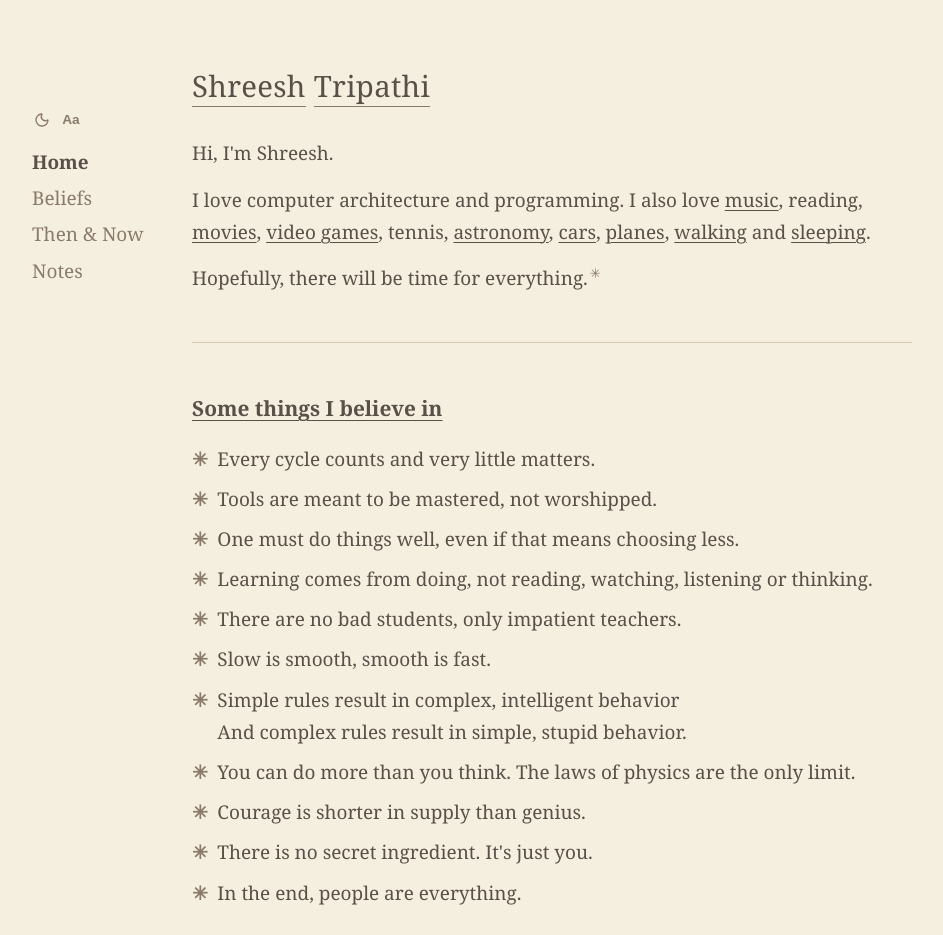
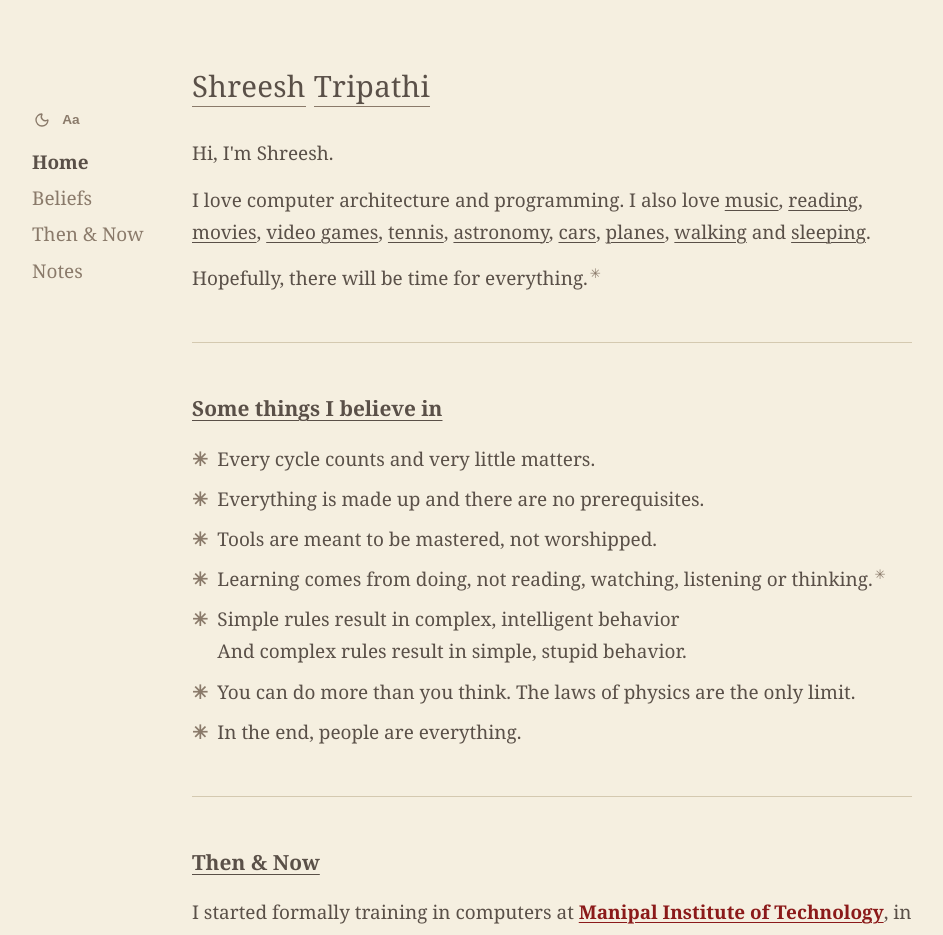
Before and after one commit to notsheesh/notsheesh.github.io, a React (Vite) app: page / in a window 1280 px wide. Shown: the top 935 px of the page, without its empty margins (138-1081 px from the left). Built offline with nearby package versions, Linux system fonts and the light colour scheme; a web font is replaced by a local one.

Commit message:
update beliefs and interest annotations
Co-Authored-By: OpenAI Codex <noreply@openai.com>

Made-with: Codex

```diff
--- a/src/sections/Beliefs.jsx
+++ b/src/sections/Beliefs.jsx
@@ -1,14 +1,19 @@
+import { PeakTrigger } from '../components/Peak'
+
+const GOVIND_TIP = 'Govind<br><a rel="external noopener noreferrer" target="_blank" href="https://x.com/DeepknowledgeU">x.com/DeepknowledgeU</a>'
+
 const BELIEFS = [
   'Every cycle counts and very little matters.',
+  'Everything is made up and there are no prerequisites.',
   'Tools are meant to be mastered, not worshipped.',
-  'One must do things well, even if that means choosing less.',
-  'Learning comes from doing, not reading, watching, listening or thinking.',
-  'There are no bad students, only impatient teachers.',
-  'Slow is smooth, smooth is fast.',
+  <>
+    Learning comes from doing, not reading, watching, listening or thinking.
+    <PeakTrigger text={GOVIND_TIP} className="annotation-star">
+      {'✳\uFE0E'}
+    </PeakTrigger>
+  </>,
   <>Simple rules result in complex, intelligent behavior<br />And complex rules result in simple, stupid behavior.</>,
   'You can do more than you think. The laws of physics are the only limit.',
-  'Courage is shorter in supply than genius.',
-  "There is no secret ingredient. It's just you.",
   'In the end, people are everything.',
 ]
 
--- a/src/sections/Home.jsx
+++ b/src/sections/Home.jsx
@@ -14,10 +14,10 @@ const NAME = [
 const INTERESTS = [
   'computer architecture and programming',
   { word: 'music', img: 'https://upload.wikimedia.org/wikipedia/commons/a/a4/The_Beatles_Abbey_Road_album_cover.jpg' },
-  'reading',
+  { word: 'reading', img: 'https://m.media-amazon.com/images/I/719g0hOCp8L._SL1500_.jpg' },
   { word: 'movies', img: 'https://m.media-amazon.com/images/M/MV5BYTg0OTcwYzItOTdhYi00MDA2LTk0NmUtMzA5M2E5NmU5ODM4XkEyXkFqcGc@._V1_.jpg' },
   { word: 'video games', img: 'https://upload.wikimedia.org/wikipedia/en/4/46/Tux_Racer_cover.png' },
-  'tennis',
+  { word: 'tennis', img: 'https://i1.sndcdn.com/artworks-hHQ3FmyEB9bIO2qJ-MataYA-t500x500.jpg' },
   { word: 'astronomy', img: 'https://upload.wikimedia.org/wikipedia/en/e/ec/Cosmos_-_A_Personal_Voyage_%28title_card%29.jpg' },
   { word: 'cars', img: 'https://upload.wikimedia.org/wikipedia/commons/a/a4/Porsche_911E_ca_1969.jpg' },
   { word: 'planes', img: 'https://wallpapercave.com/wp/fPkmoiS.jpg' },
@@ -82,7 +82,7 @@ export default function Home() {
       <p style={{ marginTop: 14 }}>
         Hopefully, there will be time for everything.
         <PeakTrigger
-          text={'Gokul Puthumanaillam<br><a rel="external noopener noreferrer" target="_blank" href="https://gokulp01.github.io/">gokulp01.github.io</a>'}
+          text={'Gokul P<br><a rel="external noopener noreferrer" target="_blank" href="https://gokulp01.github.io/">gokulp01.github.io</a>'}
           className="annotation-star"
         >
           {'✳\uFE0E'}
```
